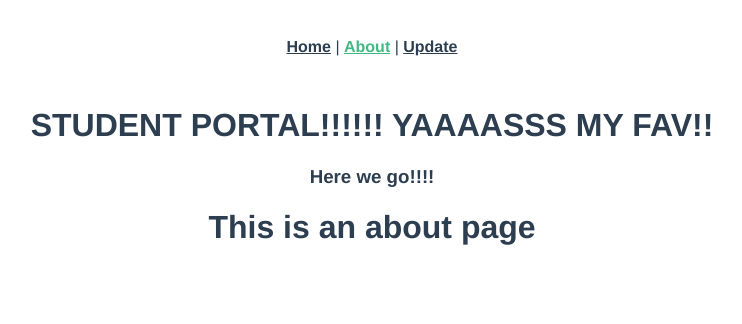
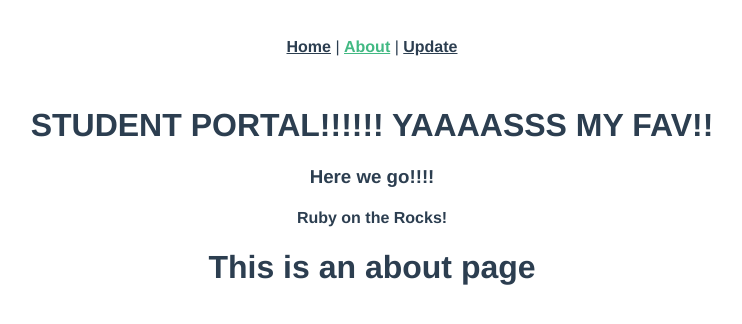
Before and after one commit to mikebrowne12/student_portal, a Vue app: page /about in a window 1280 px wide. Shown: the top 324 px of the page, without its empty margins (268-1010 px from the left). Built offline with nearby package versions, Linux system fonts and the light colour scheme.

Commit message:
Add a h4 tag

```diff
--- a/src/App.vue
+++ b/src/App.vue
@@ -10,6 +10,7 @@
     <div>
       <h1>STUDENT PORTAL!!!!!! YAAAASSS MY FAV!!</h1>
       <h3>Here we go!!!!</h3>
+      <h4>Ruby on the Rocks!</h4>
     </div>
     <router-view />
   </div>
```
